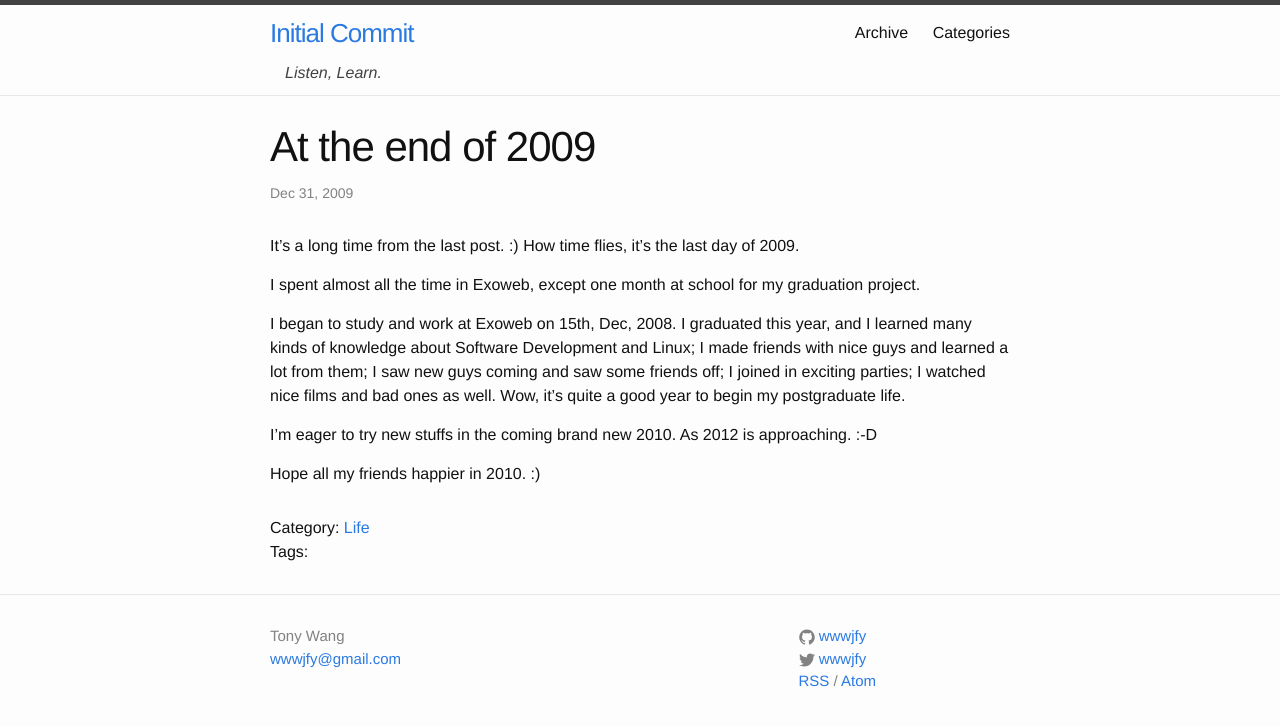
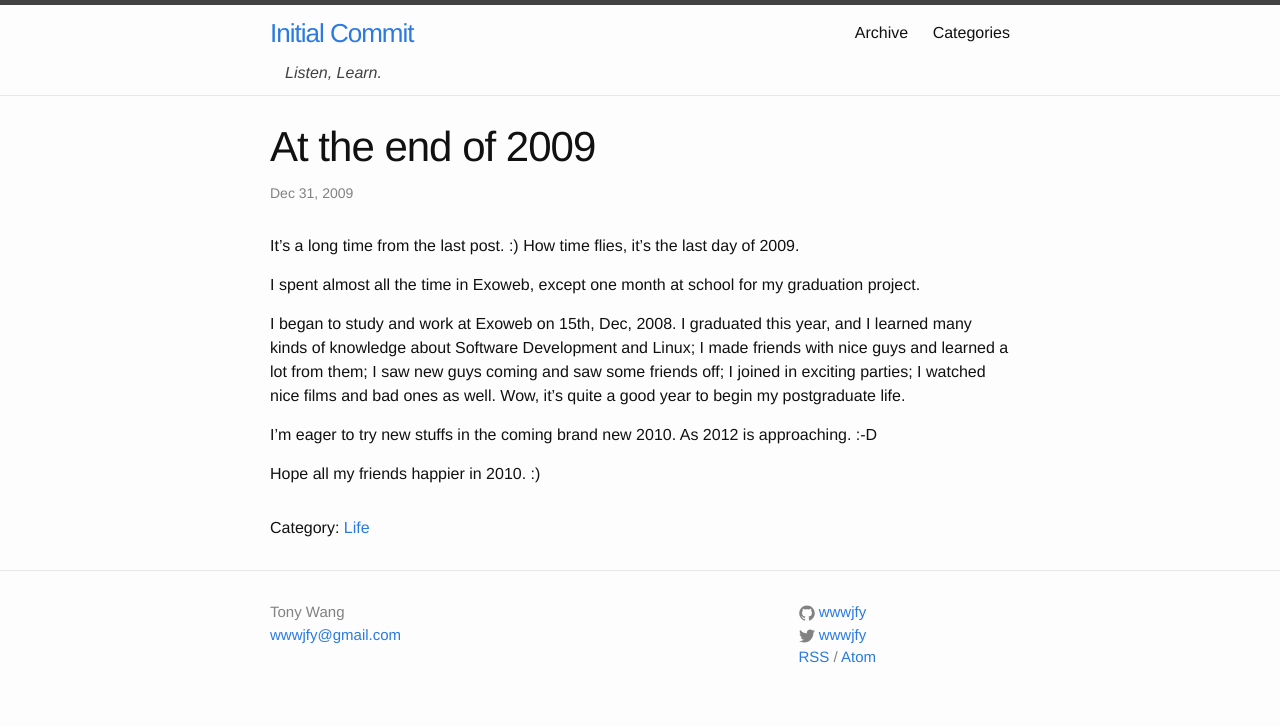
Before and after one commit to wwwjfy/blog, a Jekyll site: the page built from _posts/2009-12-31-at-the-end-of-2009.markdown, in a window 1280 px wide. Shown: the top 726 px of the page. Built offline with Jekyll 4.4.1, drawn with Linux system fonts in a browser that asks for light colours; comment, search, counter and statistics services are not loaded.

Commit message:
only show tags when necessary

```diff
--- a/_layouts/post.html
+++ b/_layouts/post.html
@@ -16,7 +16,7 @@ layout: default
 
 <div>
   <div>Category: {% for category in page.categories %}<a href="{{ "/categories" | prepend: site.baseurl }}#{{ category }}-ref">{{ category }}</a>{% endfor %}</div>
-  <div>Tags: {% for tag in page.tags %}<a href="{{ "/tags" | prepend: site.baseurl }}#{{ tag }}-ref">{{ tag }}</a>&nbsp;&nbsp;&nbsp;&nbsp;{% endfor %}</div>
+  {% if page.tags.size > 0 %}<div>Tags: {% for tag in page.tags %}<a href="{{ "/tags" | prepend: site.baseurl }}#{{ tag }}-ref">{{ tag }}</a>&nbsp;&nbsp;&nbsp;&nbsp;{% endfor %}</div>{% endif %}
 </div>
 
 <div id="disqus_thread"></div>
```
